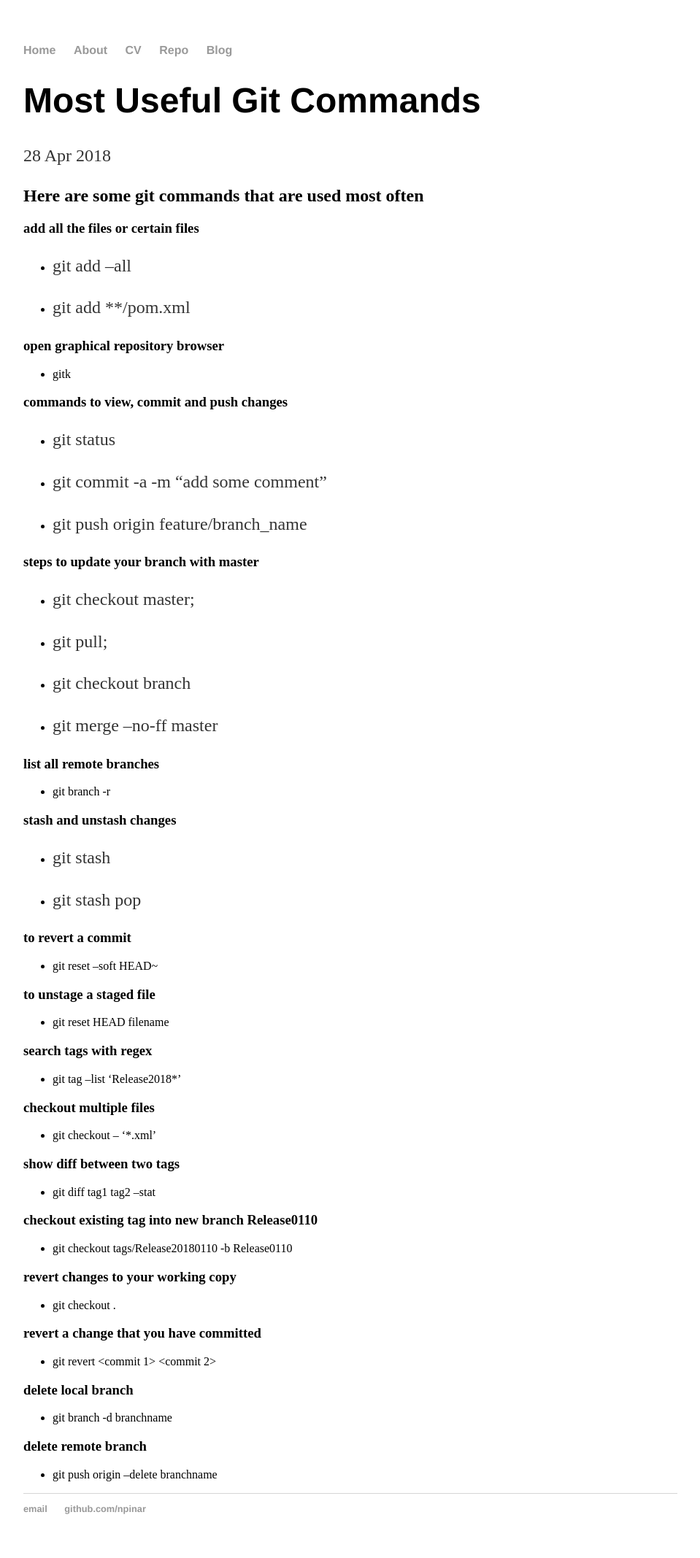
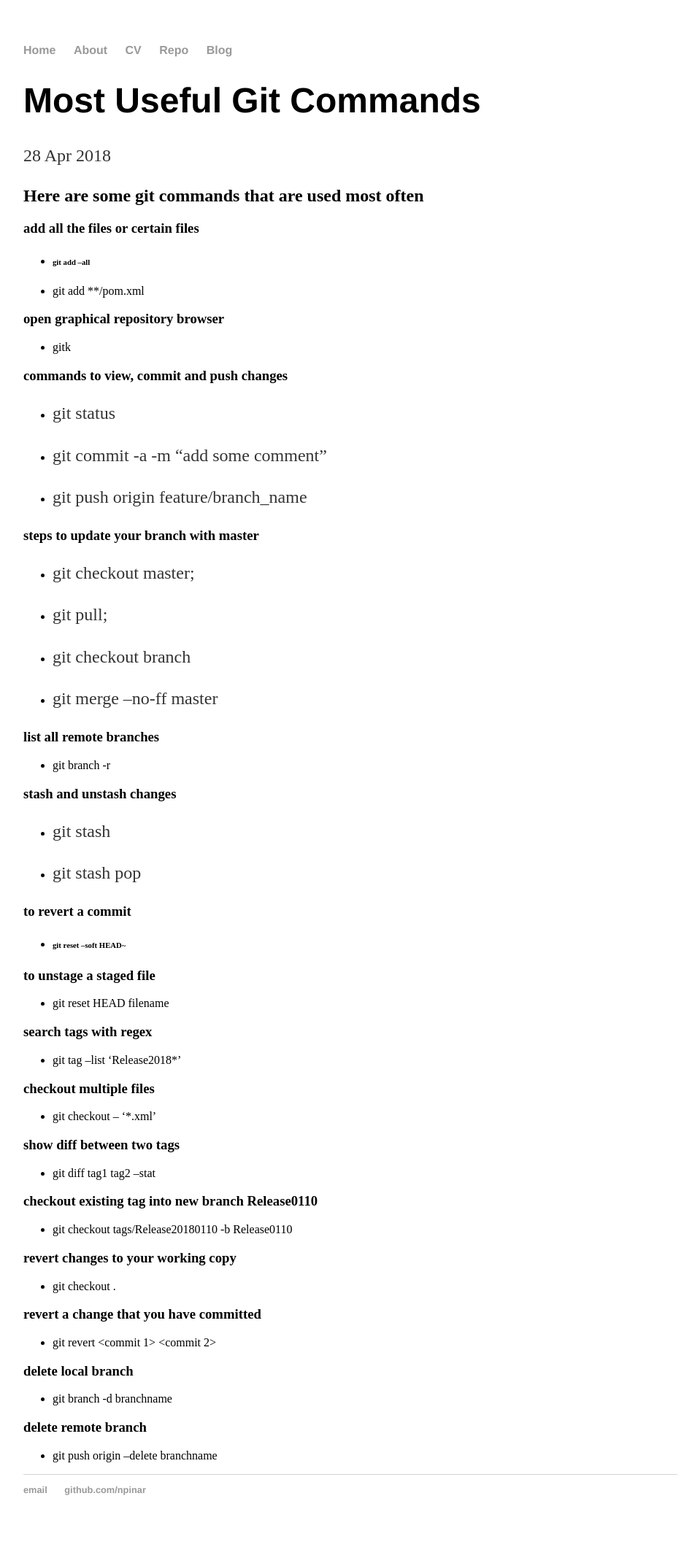
Before and after one commit to npinar/npinar.github.io, a Jekyll site: the page built from _posts/2018-04-28-most-useful-git-commands.md, in a window 1280 px wide. Shown: the whole page at 73% size, without its empty margins (160-1119 px from the left). Built offline with Jekyll 4.4.1, drawn with Linux system fonts in a browser that asks for light colours; after the commit the page ends 2109 px from its top, so only the background shows below that.

```diff
--- a/_posts/2018-04-28-most-useful-git-commands.md
+++ b/_posts/2018-04-28-most-useful-git-commands.md
@@ -8,7 +8,7 @@ date: 2018-04-28
 
 ### add all the files or certain files
 
-- git add --all
+- ###### git add --all
 
 - git add **/pom.xml
 
@@ -46,7 +46,7 @@ date: 2018-04-28
 
 ### to revert a commit
 
-- git reset --soft HEAD~
+- ###### git reset --soft HEAD~
 
 ### to unstage a staged file
 
```
